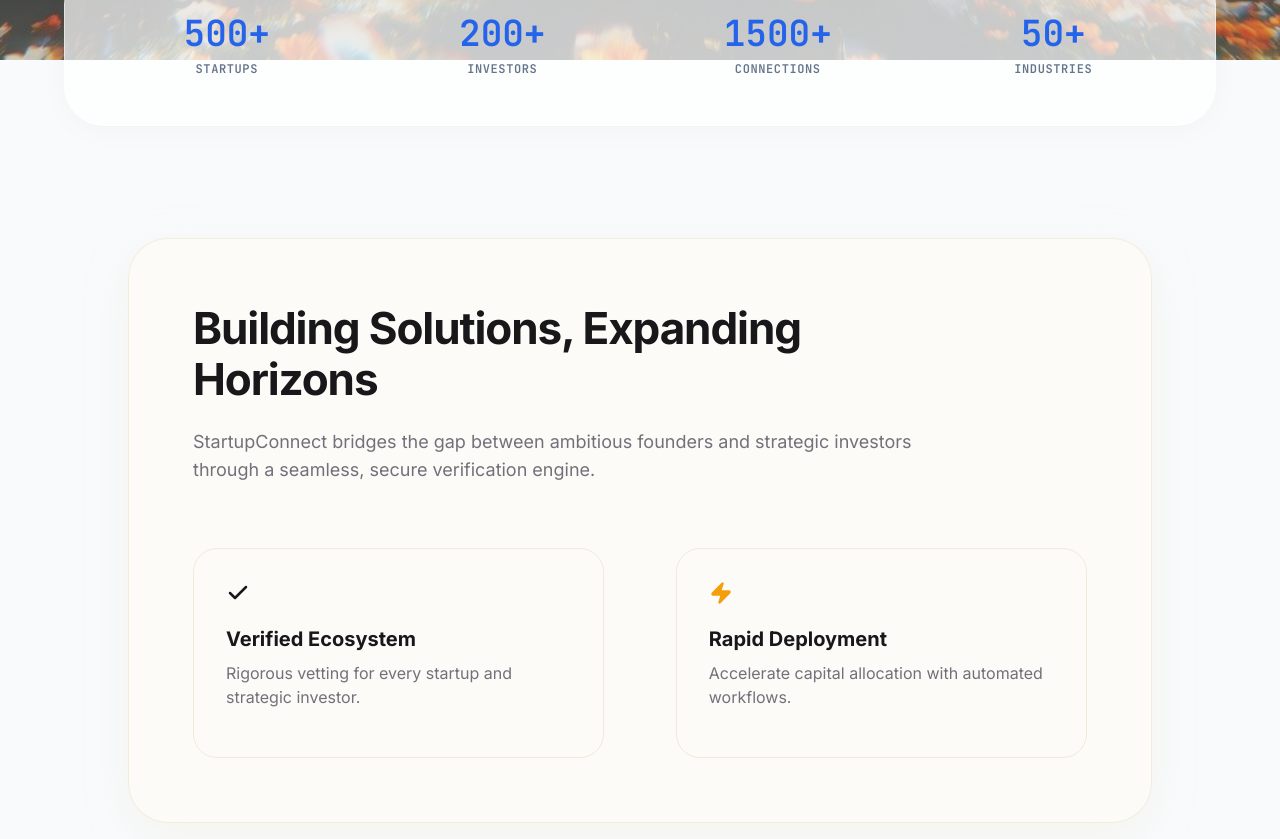
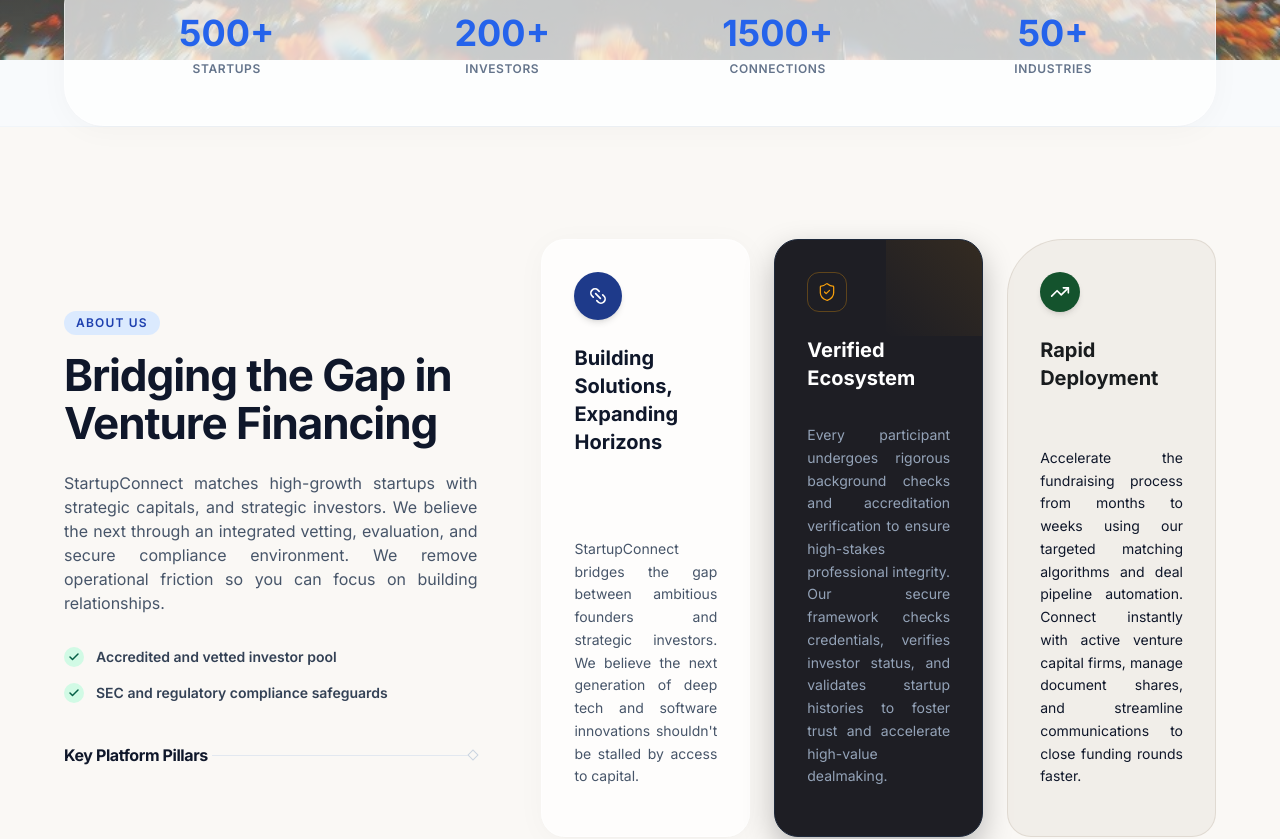
Before and after one commit to Vepusanan/Group_Project_USJ, a React (Vite) app in the folder client/: page / in a window 1280 px wide. Shown: the part 740-1579 px from the top of the page. Built offline with nearby package versions, Linux system fonts and the light colour scheme; no server answers.

Commit message:
about us modified

```diff
--- a/client/src/index.css
+++ b/client/src/index.css
@@ -47,8 +47,8 @@
   --radius-3xl: 30px;
 
   --font-family-inter: 'Inter', system-ui, sans-serif;
-  --font-family-display: 'Hanken Grotesk', 'Inter', system-ui, sans-serif;
-  --font-family-label: 'JetBrains Mono', ui-monospace, monospace;
+  --font-family-display: 'Inter', system-ui, sans-serif;
+  --font-family-label: 'Inter', system-ui, sans-serif;
 
   --font-size-xs: 0.75rem;
   --font-size-sm: 0.875rem;
--- a/client/src/pages/HomePage.jsx
+++ b/client/src/pages/HomePage.jsx
@@ -12,6 +12,7 @@ import {
   ShieldCheck,
   Eye,
   Users,
+  Link2,
 } from "lucide-react";
 import { useAuth } from "../hooks/useAuth";
 import { AUTH_STATUS } from "../utils/authStateMachine.js";
@@ -19,6 +20,54 @@ import ScrollReveal from "../components/ScrollReveal";
 import step01Image from "../assets/home/pipeline/step-01-create-profile.png";
 import step02Image from "../assets/home/pipeline/step-02-discover-connect.png";
 import step03Image from "../assets/home/pipeline/step-03-collaborate-grow.png";
+const LightMeshSVG = () => (
+  <svg className="w-full h-full opacity-[0.22] text-slate-400" viewBox="0 0 100 100" fill="none" stroke="currentColor">
+    <path d="M0,0 L30,20 L50,0 L80,30 L100,10 M30,20 L60,50 L80,30 M0,50 L30,20 L30,70 M30,70 L60,50 L50,100 M60,50 L100,60 L80,30 M100,60 L100,10 M30,70 L0,100 L50,100 M100,60 L100,100 L50,100" strokeWidth="0.5" />
+    <circle cx="30" cy="20" r="1.2" fill="currentColor" />
+    <circle cx="50" cy="0" r="1.2" fill="currentColor" />
+    <circle cx="80" cy="30" r="1.2" fill="currentColor" />
+    <circle cx="60" cy="50" r="1.2" fill="currentColor" />
+    <circle cx="30" cy="70" r="1.2" fill="currentColor" />
+    <circle cx="100" cy="60" r="1.2" fill="currentColor" />
+  </svg>
+);
+
+const GlobeNetworkSVG = () => (
+  <div className="w-full h-full bg-[#0a1128]/90 rounded-3xl relative overflow-hidden flex items-center justify-center border border-blue-500/20 shadow-md">
+    <div className="absolute w-20 h-20 bg-blue-500/10 rounded-full blur-xl" />
+    <svg className="w-4/5 h-4/5 stroke-blue-400/40" viewBox="0 0 100 100" fill="none">
+      <circle cx="50" cy="50" r="35" stroke="rgba(59,130,246,0.12)" strokeWidth="1" />
+      <circle cx="50" cy="50" r="25" stroke="rgba(59,130,246,0.08)" strokeWidth="1" />
+      <path d="M50,15 L35,30 L65,30 L50,15 M35,30 L25,50 L50,50 L35,30 M65,30 L75,50 L50,50 L65,30 M25,50 L35,70 L65,70 L75,50 M35,70 L50,85 L65,70" strokeWidth="0.5" />
+      <path d="M50,15 L50,85 M25,50 L75,50" strokeWidth="0.5" strokeDasharray="1,2" />
+      <circle cx="50" cy="15" r="1.5" fill="#60a5fa" />
+      <circle cx="35" cy="30" r="1.5" fill="#60a5fa" />
+      <circle cx="65" cy="30" r="1.5" fill="#60a5fa" />
+      <circle cx="25" cy="50" r="1.5" fill="#60a5fa" />
+      <circle cx="75" cy="50" r="1.5" fill="#60a5fa" />
+      <circle cx="35" cy="70" r="1.5" fill="#60a5fa" />
+      <circle cx="65" cy="70" r="1.5" fill="#60a5fa" />
+      <circle cx="50" cy="85" r="1.5" fill="#60a5fa" />
+      <circle cx="50" cy="50" r="2" fill="#3b82f6" className="animate-pulse" />
+    </svg>
+  </div>
+);
+
+const LandscapeMeshSVG = () => (
+  <div className="w-full h-full bg-[#080d1e]/90 rounded-3xl relative overflow-hidden flex items-center justify-center border border-indigo-500/20 shadow-md">
+    <div className="absolute w-20 h-20 bg-indigo-500/10 rounded-full blur-xl" />
+    <svg className="w-full h-full opacity-70 stroke-indigo-400/45" viewBox="0 0 100 60" fill="none">
+      <path d="M0,40 Q25,25 50,40 T100,35 M0,47 Q25,32 50,47 T100,42 M0,54 Q25,39 50,54 T100,49" strokeWidth="0.5" />
+      <path d="M10,60 L20,32 M30,60 L40,35 M50,60 L50,40 M70,60 L60,35 M90,60 L80,32" strokeWidth="0.5" />
+      <circle cx="20" cy="32" r="1" fill="#818cf8" />
+      <circle cx="40" cy="35" r="1" fill="#818cf8" />
+      <circle cx="50" cy="40" r="1" fill="#818cf8" />
+      <circle cx="60" cy="35" r="1" fill="#818cf8" />
+      <circle cx="80" cy="32" r="1" fill="#818cf8" />
+    </svg>
+  </div>
+);
+
 const CountUp = ({ end, duration = 2000, suffix = "" }) => {
   const [count, setCount] = useState(0);
   const [hasStarted, setHasStarted] = useState(false);
@@ -345,51 +394,107 @@ const HomePage = () => {
       {/* About */}
       <section
         id="about"
-        className="scroll-mt-24 px-5 py-24 sm:py-28 md:px-16 flex justify-center bg-slate-50"
+        className="scroll-mt-24 px-5 py-24 sm:py-28 md:px-16 flex justify-center bg-[#faf8f5] border-t border-slate-100"
       >
-        <ScrollReveal direction="up" className="w-full max-w-5xl">
-          <div className="relative bg-[#fdfbf7] border border-[#f0ebd8]/80 rounded-[2.5rem] p-8 md:p-16 shadow-[0_12px_40px_rgba(240,235,216,0.35)] overflow-hidden transition-all duration-500 hover:shadow-[0_20px_60px_rgba(240,235,216,0.5)] hover:-translate-y-1">
-            {/* Content Wrapper */}
-            <div className="relative z-10 flex flex-col">
-              {/* Title */}
-              <h2 className="text-3xl md:text-[2.75rem] font-bold leading-[1.15] text-[#18181b] tracking-tight mb-6 max-w-2xl">
-                Building Solutions, Expanding
-                <br className="hidden md:inline" /> Horizons
+        <div className="w-full max-w-container-max flex flex-col lg:flex-row gap-12 lg:gap-16 items-center">
+
+          {/* Left Column: Details */}
+          <div className="w-full lg:w-[38%] flex flex-col justify-start">
+            <ScrollReveal direction="left" className="w-full">
+              <span className="px-3 py-1 rounded-full text-xs font-semibold bg-blue-100 text-blue-800 uppercase tracking-widest font-label w-max mb-4 inline-block">
+                About Us
+              </span>
+              <h2 className="text-3.5xl md:text-[2.75rem] font-bold leading-[1.1] text-midnight-navy tracking-tight mb-6 font-display">
+                Bridging the Gap in Venture Financing
               </h2>
-
-              {/* Subtitle */}
-              <p className="text-[#71717a] text-base md:text-lg leading-relaxed max-w-3xl mb-12">
-                StartupConnect bridges the gap between ambitious founders and strategic
-                investors through a seamless, secure verification engine.
+              <p className="text-slate-600 text-sm md:text-base leading-relaxed mb-8 text-justify">
+                StartupConnect matches high-growth startups with strategic capitals, and strategic investors. We believe the next through an integrated vetting, evaluation, and secure compliance environment. We remove operational friction so you can focus on building relationships.
               </p>
 
-              {/* Cards Grid */}
-              <div className="flex flex-col md:flex-row justify-between w-full gap-8 mt-4">
-                {/* Card 1: Verified Ecosystem */}
-                <div className="w-full md:w-[46%] bg-[#fdfbf7] border border-[#f0ebd8] rounded-[1.5rem] p-8 flex flex-col items-start transition-all duration-300 hover:shadow-xl hover:-translate-y-2 group">
-                  <Check className="h-6 w-6 text-[#18181b] mb-5 stroke-[2.5] transition-all duration-300 group-hover:scale-125 group-hover:rotate-12" />
-                  <h4 className="text-lg md:text-xl font-bold text-[#18181b] mb-2">
-                    Verified Ecosystem
-                  </h4>
-                  <p className="text-[#71717a] text-sm md:text-base leading-relaxed">
-                    Rigorous vetting for every startup and strategic investor.
-                  </p>
+              <div className="space-y-4 mb-10">
+                <div className="flex items-center gap-3">
+                  <div className="w-5 h-5 rounded-full bg-emerald-100 text-emerald-800 flex items-center justify-center flex-shrink-0">
+                    <Check className="h-3 w-3 stroke-[3]" />
+                  </div>
+                  <span className="text-sm font-semibold text-slate-700">Accredited and vetted investor pool</span>
                 </div>
-
-                {/* Card 2: Rapid Deployment */}
-                <div className="w-full md:w-[46%] bg-[#fdfbf7] border border-[#f0ebd8] rounded-[1.5rem] p-8 flex flex-col items-start transition-all duration-300 hover:shadow-xl hover:-translate-y-2 group">
-                  <Zap className="h-6 w-6 text-amber-500 fill-amber-500 mb-5 stroke-[1.5] transition-all duration-300 group-hover:scale-125 group-hover:rotate-12" />
-                  <h4 className="text-lg md:text-xl font-bold text-[#18181b] mb-2">
-                    Rapid Deployment
-                  </h4>
-                  <p className="text-[#71717a] text-sm md:text-base leading-relaxed">
-                    Accelerate capital allocation with automated workflows.
-                  </p>
+                <div className="flex items-center gap-3">
+                  <div className="w-5 h-5 rounded-full bg-emerald-100 text-emerald-800 flex items-center justify-center flex-shrink-0">
+                    <Check className="h-3 w-3 stroke-[3]" />
+                  </div>
+                  <span className="text-sm font-semibold text-slate-700">SEC and regulatory compliance safeguards</span>
                 </div>
               </div>
-            </div>
+
+              {/* Key Platform Pillars with line & diamond */}
+              <div className="flex items-center gap-4">
+                <span className="font-display text-base font-bold text-midnight-navy tracking-tight whitespace-nowrap">
+                  Key Platform Pillars
+                </span>
+                <div className="h-[1px] flex-grow bg-slate-200 relative">
+                  <div className="absolute right-0 top-1/2 -translate-y-1/2 w-2 h-2 rotate-45 border border-slate-300 bg-[#faf8f5]" />
+                </div>
+              </div>
+            </ScrollReveal>
           </div>
-        </ScrollReveal>
+
+          {/* Right Column: 3 Content Cards */}
+          <div className="w-full lg:w-[62%] grid grid-cols-1 sm:grid-cols-3 gap-6">
+
+            {/* Card 1: Building Solutions */}
+            <ScrollReveal direction="up" delay={100} className="h-full">
+              <div className="glassmorphic-panel bg-amber-500/[0.04] border border-amber-500/20 shadow-[0_8px_30px_rgb(245,158,11,0.02)] backdrop-blur-md rounded-3xl p-8 flex flex-col h-full justify-between transition-all duration-300 hover:-translate-y-1.5 hover:shadow-[0_12px_40px_rgba(245,158,11,0.1)] group">
+                <div>
+                  <div className="w-12 h-12 rounded-full bg-[#1e3a8a] text-white flex items-center justify-center mb-6 shadow-md transition-all duration-300 group-hover:scale-110">
+                    <Link2 className="h-5 w-5 rotate-45" />
+                  </div>
+                  <h3 className="text-xl font-bold text-midnight-navy mb-4 font-display">
+                    Building Solutions,<br />Expanding Horizons
+                  </h3>
+                </div>
+                <p className="text-slate-600 text-sm leading-relaxed mt-4 text-justify">
+                  StartupConnect bridges the gap between ambitious founders and strategic investors. We believe the next generation of deep tech and software innovations shouldn't be stalled by access to capital.
+                </p>
+              </div>
+            </ScrollReveal>
+
+            {/* Card 2: Verified Ecosystem */}
+            <ScrollReveal direction="up" delay={200} className="h-full">
+              <div className="bg-[#1e1e24] border border-slate-800 shadow-[0_12px_30px_rgba(0,0,0,0.25)] rounded-3xl p-8 flex flex-col h-full justify-between transition-all duration-300 hover:-translate-y-1.5 hover:shadow-[0_16px_40px_rgba(0,0,0,0.4)] group relative overflow-hidden">
+                <div className="absolute top-0 right-0 w-24 h-24 bg-gradient-to-bl from-amber-500/10 to-transparent pointer-events-none" />
+                <div>
+                  <div className="w-10 h-10 rounded-xl bg-transparent border border-amber-500/30 text-amber-500 flex items-center justify-center mb-6 group-hover:scale-110 transition-transform">
+                    <ShieldCheck className="h-5 w-5 stroke-[1.5]" />
+                  </div>
+                  <h3 className="text-xl font-bold text-white mb-4 font-display">
+                    Verified Ecosystem
+                  </h3>
+                </div>
+                <p className="text-slate-400 text-sm leading-relaxed mt-4 text-justify">
+                  Every participant undergoes rigorous background checks and accreditation verification to ensure high-stakes professional integrity. Our secure framework checks credentials, verifies investor status, and validates startup histories to foster trust and accelerate high-value dealmaking.
+                </p>
+              </div>
+            </ScrollReveal>
+
+            {/* Card 3: Rapid Deployment */}
+            <ScrollReveal direction="up" delay={300} className="h-full">
+              <div className="bg-[#dcd6cd]/30 border border-[#c5bcb0]/40 rounded-3xl rounded-tl-[3.5rem] p-8 flex flex-col h-full justify-between transition-all duration-300 hover:-translate-y-1.5 hover:shadow-[0_12px_40px_rgba(197,188,176,0.25)] group">
+                <div>
+                  <div className="w-10 h-10 rounded-full bg-[#14532d] text-white flex items-center justify-center mb-6 shadow-md group-hover:scale-110 transition-transform">
+                    <TrendingUp className="h-5 w-5" />
+                  </div>
+                  <h3 className="text-xl font-bold text-slate-850 mb-4 font-display">
+                    Rapid Deployment
+                  </h3>
+                </div>
+                <p className="text-slate-650 text-sm leading-relaxed mt-4 text-justify">
+                  Accelerate the fundraising process from months to weeks using our targeted matching algorithms and deal pipeline automation. Connect instantly with active venture capital firms, manage document shares, and streamline communications to close funding rounds faster.
+                </p>
+              </div>
+            </ScrollReveal>
+
+          </div>
+        </div>
       </section>
 
       {/* Platform Showroom Section */}
--- a/client/tailwind.config.js
+++ b/client/tailwind.config.js
@@ -59,9 +59,9 @@ export default {
       },
       fontFamily: {
         sans: ["Inter", "system-ui", "sans-serif"],
-        display: ["Hanken Grotesk", "Inter", "system-ui", "sans-serif"],
-        headline: ["Hanken Grotesk", "Inter", "system-ui", "sans-serif"],
-        label: ["JetBrains Mono", "ui-monospace", "monospace"],
+        display: ["Inter", "system-ui", "sans-serif"],
+        headline: ["Inter", "system-ui", "sans-serif"],
+        label: ["Inter", "system-ui", "sans-serif"],
       },
       fontSize: {
         "display-hero": ["64px", { lineHeight: "72px", letterSpacing: "-0.02em", fontWeight: "700" }],
```
